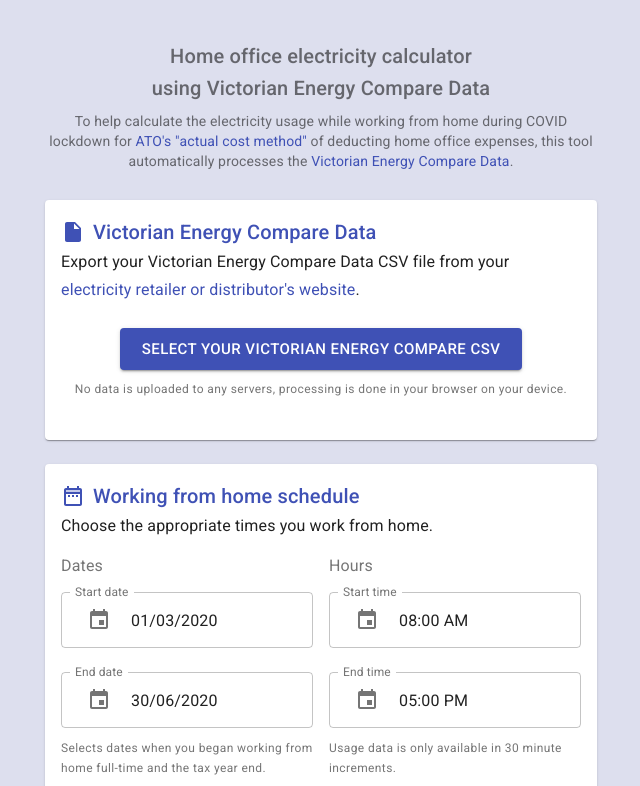
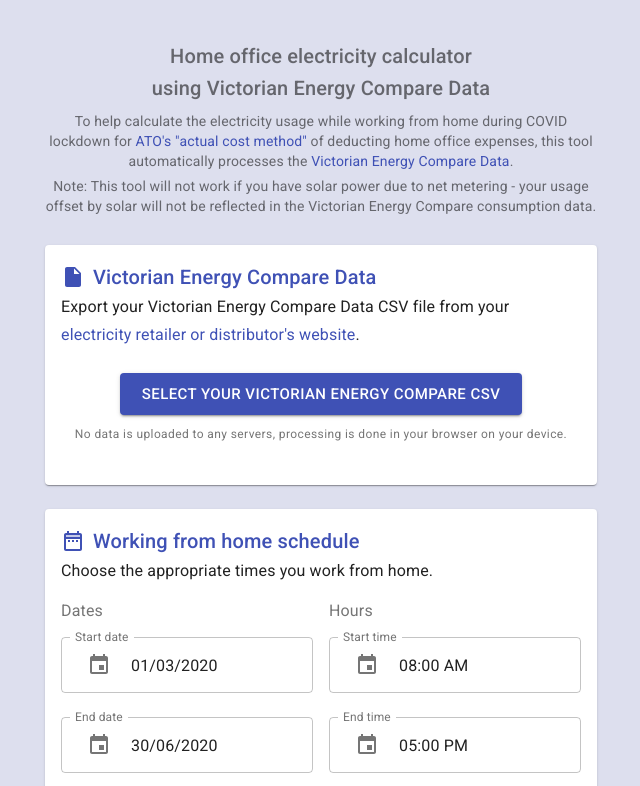
Before and after one commit to longzheng/ato-homeoffice-vec-electricity-calculator, a React (Create React App) app: page / in a window 1280 px wide. Shown: the top 786 px of the page, without its empty margins (319-959 px from the left). Built offline with nearby package versions, Linux system fonts and the light colour scheme.

Commit message:
Added note about solar

```diff
--- a/src/components/Calculator.tsx
+++ b/src/components/Calculator.tsx
@@ -268,6 +268,11 @@
               Victorian Energy Compare Data
             </Link>
             .
+          </Typography>
+          <Typography variant="body2" gutterBottom>
+            Note: This tool will not work if you have solar power due to net
+            metering - your usage offset by solar will not be reflected in the
+            Victorian Energy Compare consumption data.
           </Typography>
         </Grid>
         <Grid item xs>
```
